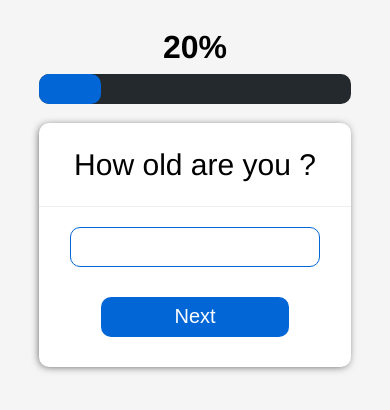
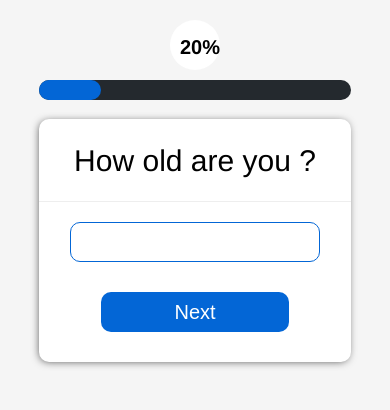
Before and after one commit to DineshBabu1989/Project-A, a React (Create React App) app: page /page/1 in a window 390 px wide. Shown: the top 410 px of the page. Built offline with nearby package versions, Linux system fonts and the light colour scheme; a web font is replaced by a local one.

Commit message:
progress text fix

```diff
--- a/src/css/main.css
+++ b/src/css/main.css
@@ -75,6 +75,18 @@ a:hover {
     height: 30px;
     background-color: #0366d6;
     border-radius: 1rem; }
+  .progress__value {
+    width: 5rem;
+    height: 5rem;
+    padding: 1rem;
+    font-size: 2rem;
+    border-radius: 50px;
+    background-color: #fff;
+    margin: 0 auto 1rem auto; }
+
+@media only screen and (max-width: 600px) {
+  .progress__indicator {
+    height: 20px; } }
 
 .input {
   padding: 0% 10%;
--- a/src/sass/components/_progress.scss
+++ b/src/sass/components/_progress.scss
@@ -16,4 +16,20 @@
     background-color: $color-primary-light;
     border-radius: 1rem;
   }
+  &__value {
+    width: 5rem;
+    height: 5rem;
+    padding: 1rem;
+    font-size: 2rem;
+    border-radius: 50px;
+    background-color: $color-white;
+    margin: 0 auto 1rem auto;
+  }
 }
+@media only screen and (max-width: 600px) {
+  .progress {
+    &__indicator {
+      height: 20px;
+    }
+  }
+}
```
